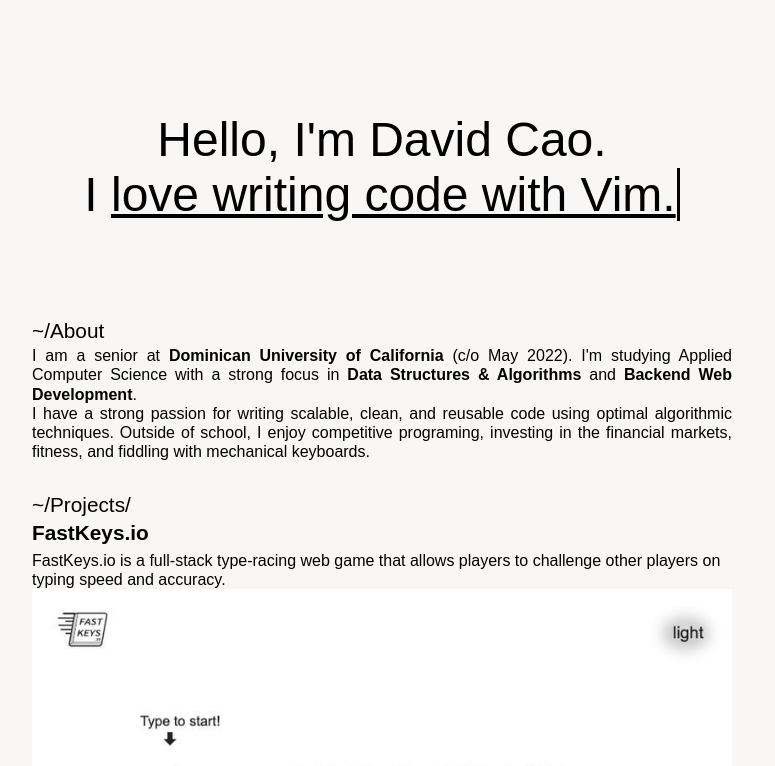
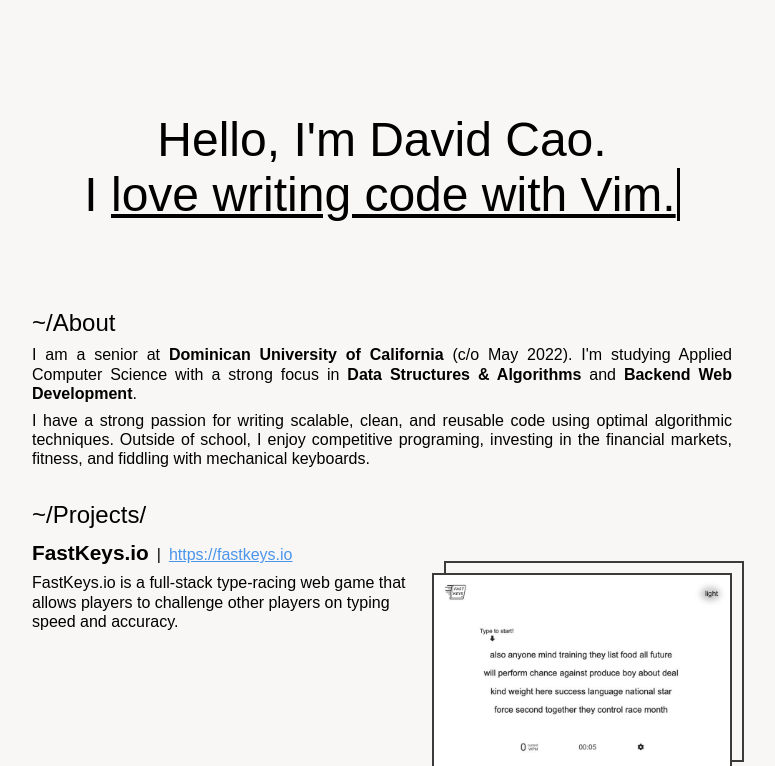
Before and after one commit to davidc360/davidcao.sh, a React (Create React App) app: page / in a window 1280 px wide. Shown: the top 766 px of the page, without its empty margins (258-1033 px from the left). Built offline with nearby package versions, Linux system fonts and the light colour scheme.

Commit message:
added frames around screenshot

```diff
--- a/src/App.sass
+++ b/src/App.sass
@@ -14,10 +14,24 @@
         margin-top: 2rem
 
 .heading
-    font-size: 1.3rem
-    margin-bottom: 0.2rem
+    font-size: 1.5rem
+    margin-bottom: 0.5rem
     // text-decoration: underline
+
+br
+    content: ""
+    display: block
+    margin-top: 0.5em
 
 p
     margin: 0
     line-height: 1.2
+
+a
+  color: #4b95eb
+
+  &:focus, &:active
+    color: #4b95eb
+
+  &:hover
+    color: gray
--- a/src/Greeting.sass
+++ b/src/Greeting.sass
@@ -1,6 +1,6 @@
 .greetingCtn
     padding-top: 1.5em
-    padding-bottom: 0.5em
+    padding-bottom: 0.3em
     padding-left: 0
     padding-right: 0
     text-align: center
--- a/src/Projects.js
+++ b/src/Projects.js
@@ -11,13 +11,19 @@
             <Project
                 title="FastKeys.io"
                 description="FastKeys.io is a full-stack type-racing web game that allows players to challenge other players on typing speed and accuracy."
+                link="https://fastkeys.io"
                 images={[
-                    {
-                        original: light,
-                    },
-                    {
-                        original: light2,
-                    }
+                    { original: light },
+                    { original: light2 }
+                ]}
+            />
+            <Project
+                title="Popular Tickers"
+                description="Popular Tickers is a full-stack web application that monitors retail trading interest in the stock market based on sentiment on social media platform Reddit."
+                link="https://populartickers.com"
+                images={[
+                    { original: light },
+                    { original: light2 }
                 ]}
             />
         </div>
@@ -27,15 +33,27 @@
 function Project({ title, description, link, images }) {
     return (
         <div className="projectCtn">
-            <div className="projectTitle">{title}</div>
-            <p className="projectDesc">{description}</p>
+            <div className="projectLeft">
+                <span className="projectTitle">{title}</span>
+                <span className="titleDivider">|</span>
+                <a className="link" href={link}>{link}</a>
+                <p className="projectDescription">{description}</p>
+            </div>
+            <div className="projectRight">
+                <div className="projectGallery">
+                    <div className="firstBorder">
                         <ImageGallery
                             items={images}
                             showFullscreenButton={false}
                             showPlayButton={false}
                             autoPlay={true}
                             showThumbnails={false}
+                            showNav={false}
                             />
+                        <div className="secondBorder"></div>
+                    </div>
+                </div>
+            </div>
         </div>
     )
 }
--- a/src/Projects.sass
+++ b/src/Projects.sass
@@ -1,9 +1,41 @@
 .projectCtn
-    div
-        margin-bottom: 0.3em
+    margin-top: 0.8em
+    margin-bottom: 3em
+    @media only screen and (min-width: 700px)
+        display: flex
 
 .projectTitle
     font-size: 1.3em
     font-weight: bold
+    margin-bottom: 0.1em
 
-.gallery
+.projectDescription
+    margin-top: 0.5em
+
+.titleDivider
+    margin-left: 0.5em
+    margin-right: 0.5em
+
+.projectLeft
+    padding-right: 1em
+
+.projectRight
+    @media only screen and (max-width: 699px)
+        padding-left: 15%
+
+.projectGallery
+    padding-top: 2em
+    width: 300px
+
+.firstBorder
+    border: 2px solid #3b3b3b
+    position: relative
+
+.secondBorder
+    width: 100%
+    height: 100%
+    position: absolute
+    top: -0.9em
+    left: 0.6em
+    border: 2px solid #3b3b3b
+    z-index: -1
```
Lines whose indentation alone changed are shown as unchanged.
